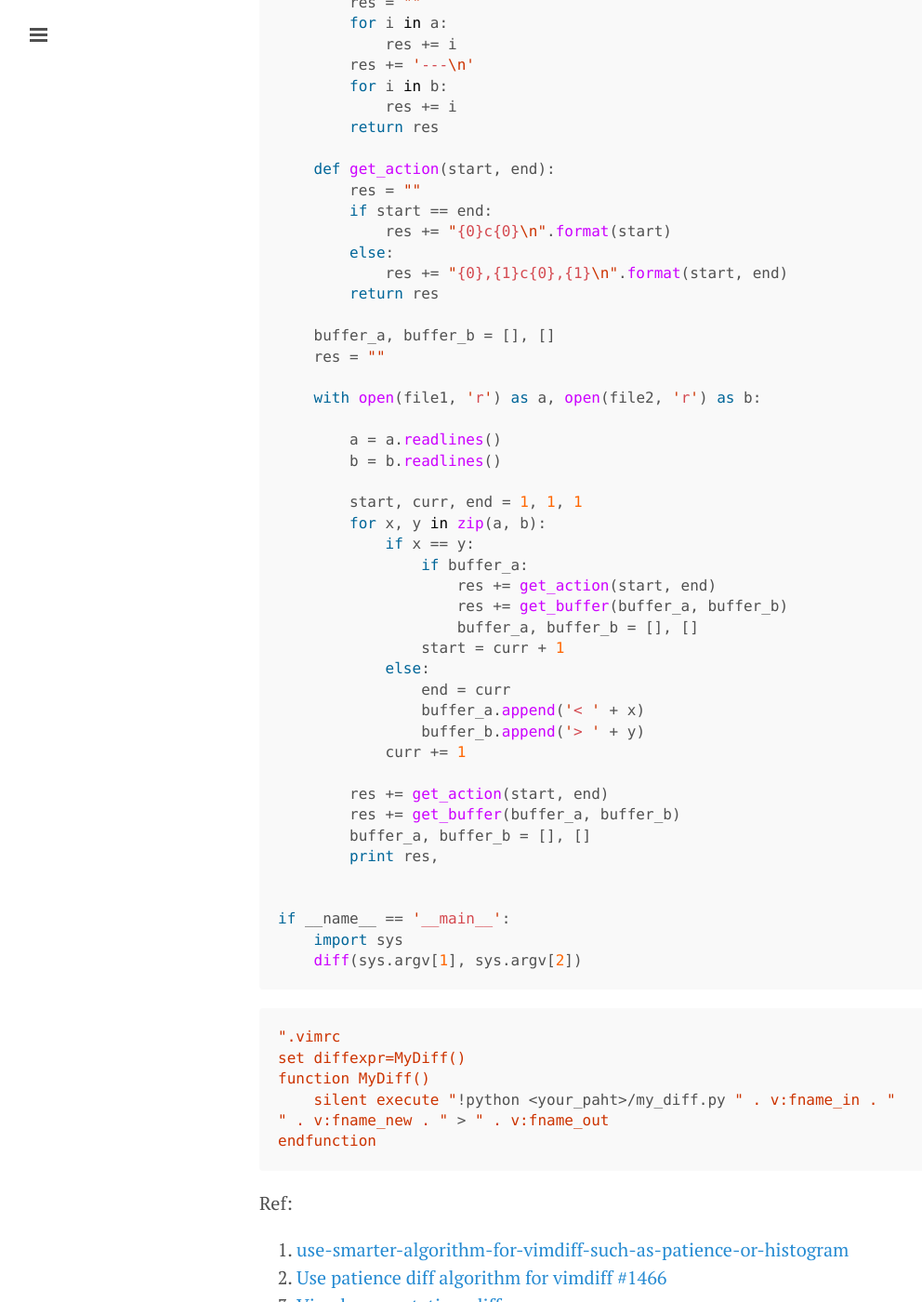
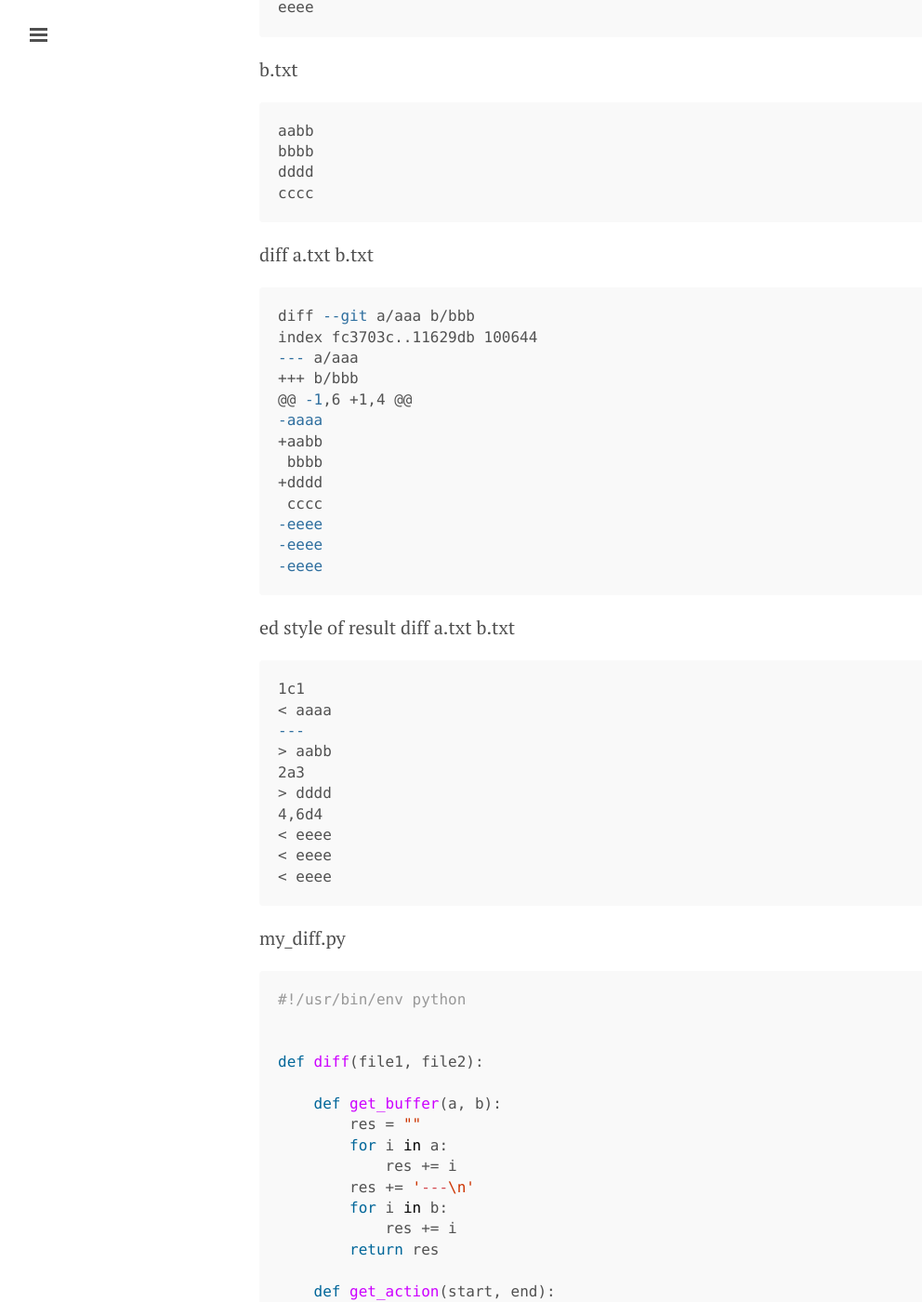
Before and after one commit to ibotdotout/ibotdotout.github.io, a Jekyll site: the page built from _posts/2015-01-23-vimdiff-custom.md, in a window 1280 px wide and 1400 px high, scrolled down 467 px. Shown: the whole window at 93% size, without its empty margins (1-993 px from the left). Built offline with Jekyll 4.4.1, drawn with Linux system fonts in a browser that asks for light colours; Markdown is read by kramdown in place of the engine named in the settings; some of the changed text lies outside the part shown.

Commit message:
Update 2015-01-23-vimdiff-custom.md

````diff
--- a/_posts/2015-01-23-vimdiff-custom.md
+++ b/_posts/2015-01-23-vimdiff-custom.md
@@ -5,10 +5,61 @@ tags: vim
 permalink: vimdiff
 ---
 
-vimdiff custom
+You need to convent result of unix diff to ed style to use in vimdiff.
 
+
+
+a.txt
+```sh
+aaaa
+bbbb
+cccc
+eeee
+eeee
+eeee
+```
+
+b.txt
+```sh
+aabb
+bbbb
+dddd
+cccc
+```
+
+diff a.txt b.txt
+```sh
+diff --git a/aaa b/bbb
+index fc3703c..11629db 100644
+--- a/aaa
++++ b/bbb
+@@ -1,6 +1,4 @@
+-aaaa
++aabb
+ bbbb
++dddd
+ cccc
+-eeee
+-eeee
+-eeee
+```
+
+ed style of result diff a.txt b.txt
+```sh
+1c1
+< aaaa
+---
+> aabb
+2a3
+> dddd
+4,6d4
+< eeee
+< eeee
+< eeee
+```
+
+my_diff.py
 ```python
-# my_diff.py
 #!/usr/bin/env python
 
 
@@ -64,8 +115,8 @@ if __name__ == '__main__':
     diff(sys.argv[1], sys.argv[2])
 ```
 
+.vimrc
 ```sh
-".vimrc
 set diffexpr=MyDiff()
 function MyDiff()
     silent execute "!python <your_paht>/my_diff.py " . v:fname_in . " " . v:fname_new . " > " . v:fname_out
````
